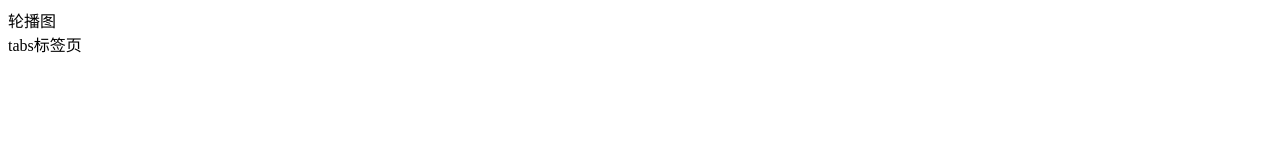
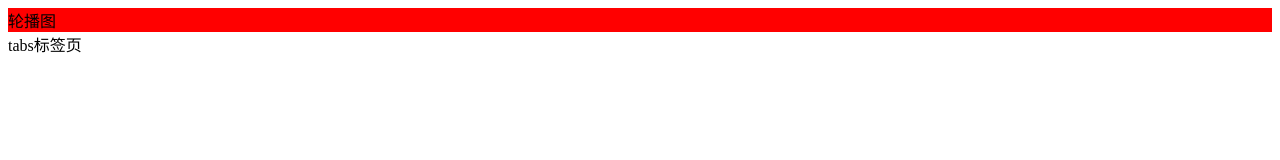
Before and after one commit to cwyyyds/webPack, a website with bundled scripts: page public/index.html in a window 1280 px wide. Built offline with nearby package versions, Linux system fonts and the light colour scheme.

Commit message:
新增juqey样式，初始化打包

```diff
--- a/package.json
+++ b/package.json
@@ -6,5 +6,8 @@
   "devDependencies": {
     "webpack": "^5.73.0",
     "webpack-cli": "^4.10.0"
+  },
+  "dependencies": {
+    "jquery": "^3.6.0"
   }
 }
--- a/public/index.html
+++ b/public/index.html
@@ -2,5 +2,4 @@
   <div id="swiper">轮播图</div>
   <div>tabs标签页</div>
 </body>
-<script src="../src/banner.js"></script>
-<script src="../src/tabs.js"></script>
+<script src="../dist/main.js"></script>
--- a/src/index.js
+++ b/src/index.js
@@ -1,2 +1,7 @@
+// 1. 引入轮播图和tab栏切换功能
 import './banner'
 import './tabs'
+
+// 2.导入juqery，使用juqery样式
+import $ from 'jquery'
+$('#swiper').css('background-color', 'red')
```
Also changed, not shown: dist/main.js (added), dist/main.js.LICENSE.txt (added), 1 other file.
